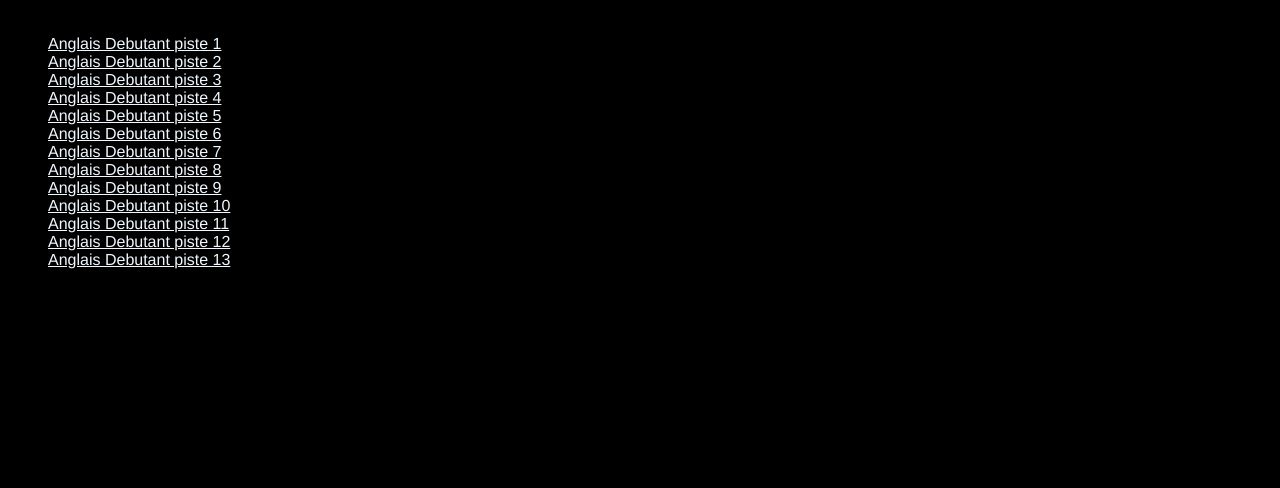
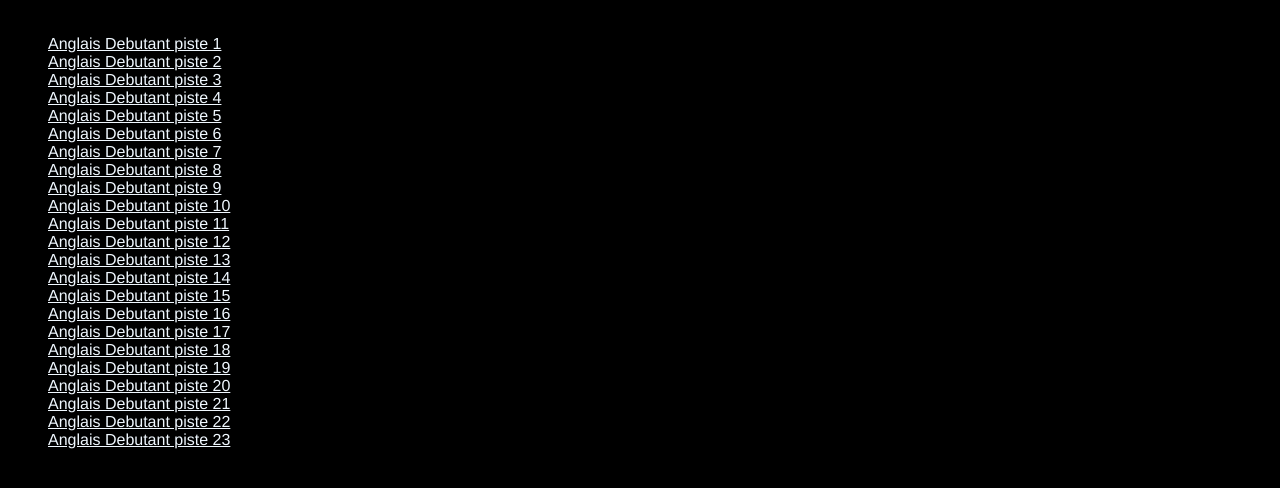
Before and after one commit to rigal34/anglais-site, a plain HTML site: page index.html in a window 1280 px wide. Shown: the part 270-758 px from the top of the page. Drawn offline with Linux system fonts and the light colour scheme.

Commit message:
ajout de 14 à 23

```diff
--- a/index.html
+++ b/index.html
@@ -59,6 +59,16 @@ Existe egalement en niveau avance.
         <li><a href="./Cours/11. Piste 11.mp3">Anglais Debutant piste 11</a></li>
         <li><a href="./Cours/12. Piste 12.mp3">Anglais Debutant piste 12</a></li>
         <li><a href="./Cours/13. Piste 13.mp3">Anglais Debutant piste 13</a></li>
+        <li><a href="./Cours/14. Piste 14.mp3">Anglais Debutant piste 14</a></li>
+        <li><a href="./Cours/15. Piste 15.mp3">Anglais Debutant piste 15</a></li>
+        <li><a href="./Cours/16. Piste 16.mp3">Anglais Debutant piste 16</a></li>
+        <li><a href="./Cours/17. Piste 17.mp3">Anglais Debutant piste 17</a></li>
+        <li><a href="./Cours/18. Piste 18.mp3">Anglais Debutant piste 18</a></li>
+        <li><a href="./Cours/19. Piste 19.mp3">Anglais Debutant piste 19</a></li>
+        <li><a href="./Cours/20. Piste 20.mp3">Anglais Debutant piste 20</a></li>
+        <li><a href="./Cours/21. Piste 21.mp3">Anglais Debutant piste 21</a></li>
+        <li><a href="./Cours/22. Piste 22.mp3">Anglais Debutant piste 22</a></li>
+        <li><a href="./Cours/23. Piste 23.mp3">Anglais Debutant piste 23</a></li>
 
      </ul>
 
```
